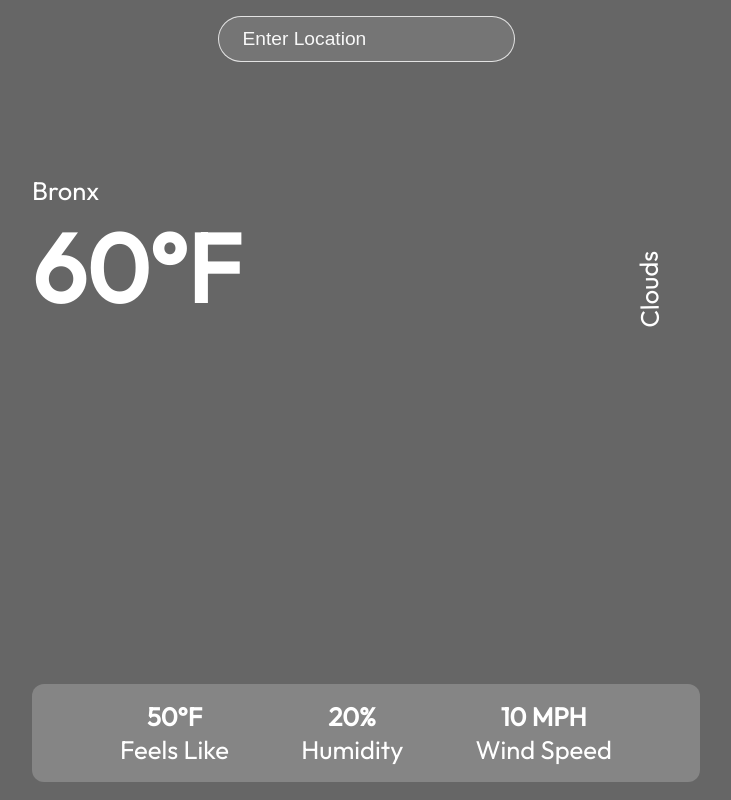
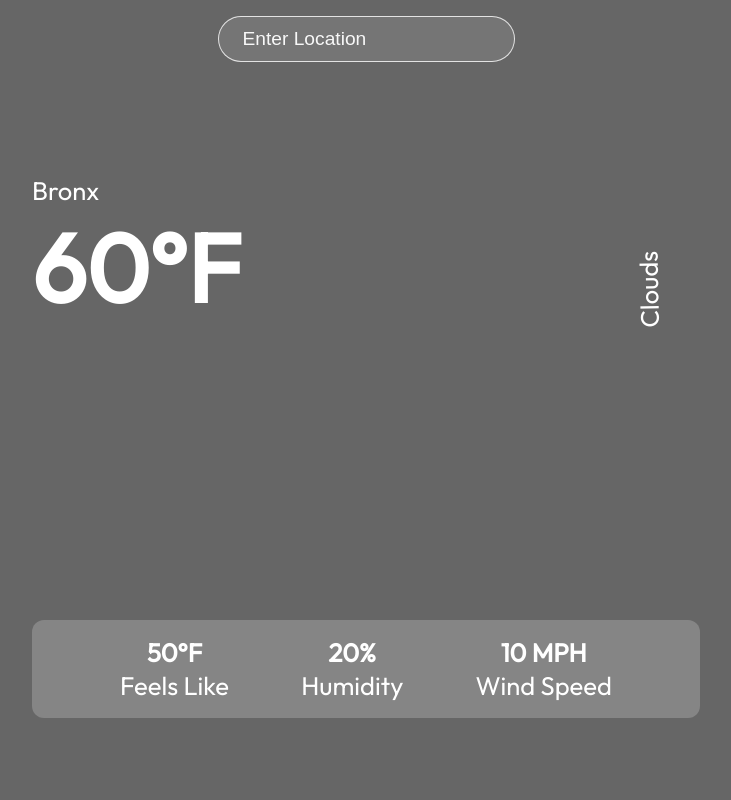
Before and after one commit to NellyNel520/Weather-App, a React (Create React App) app: page / in a window 1280 px wide. Shown: the whole page, without its empty margins (274-1005 px from the left). Built offline with nearby package versions, Linux system fonts and the light colour scheme; the HTML template or start-up script is replaced by a standard one.

Commit message:
api connected properly and logs results to console

```diff
--- a/src/App.js
+++ b/src/App.js
@@ -5,12 +5,14 @@ function App() {
   const [data, setData] = useState({})
   const [location, setLocation] = useState('')
   const url =`https://api.openweathermap.org/data/2.5/weather?q=${location}&appid=3997caa0c78ac5c6369c74fce17ab49f`
+
   const searchLocation = (event) => {
     if(event.key === 'Enter') {
       axios.get(url).then((response) => {
         setData(response.data)
         console.log(response.data)
       })
+      setLocation('')
     }
   }
   return (
--- a/src/index.css
+++ b/src/index.css
@@ -58,7 +58,7 @@ h1 {
 }
 .container {
   max-width: 700px;
-  height: 40rem;
+  height: 36rem;
   margin: auto;
   padding: 0 1rem;
   position: relative;
```
